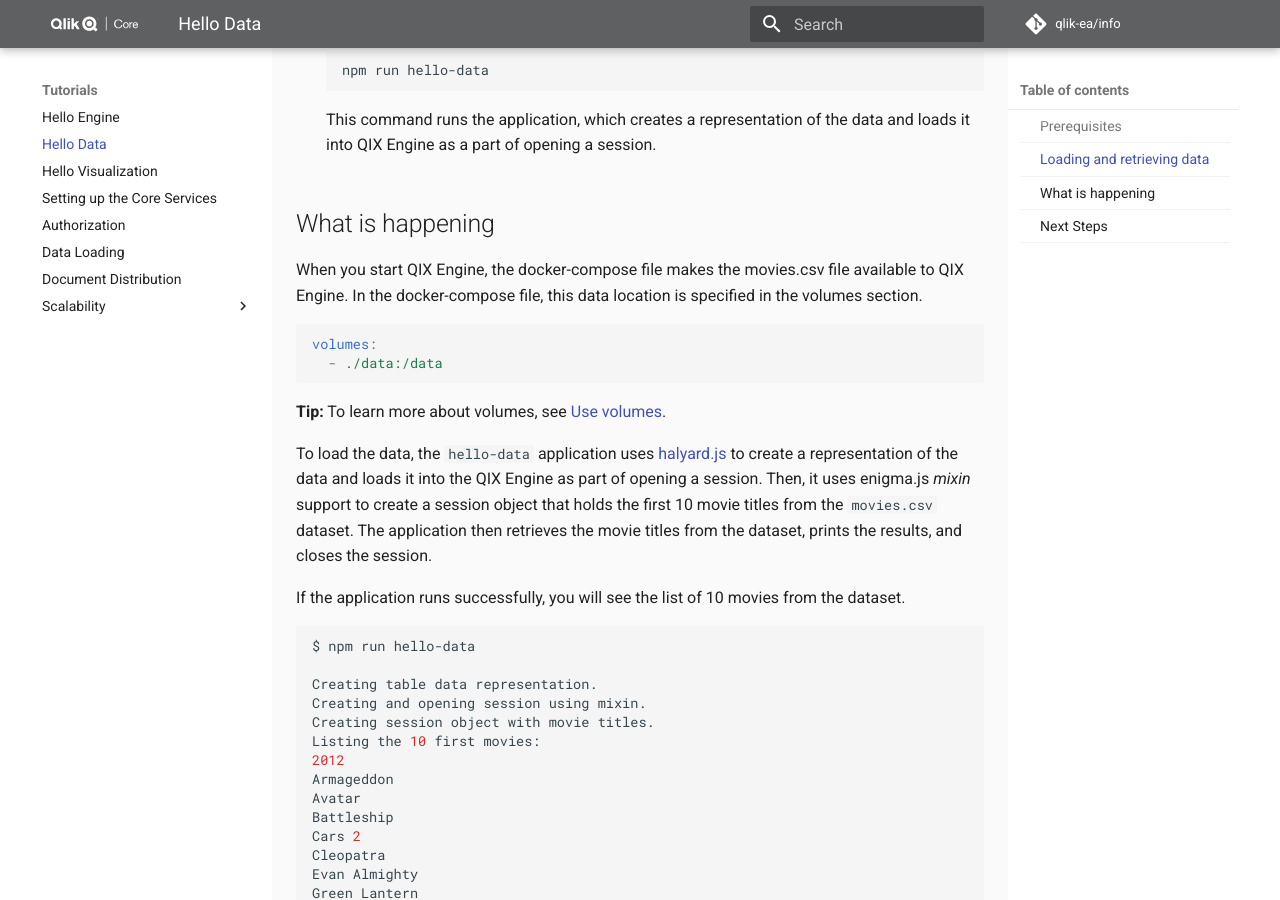
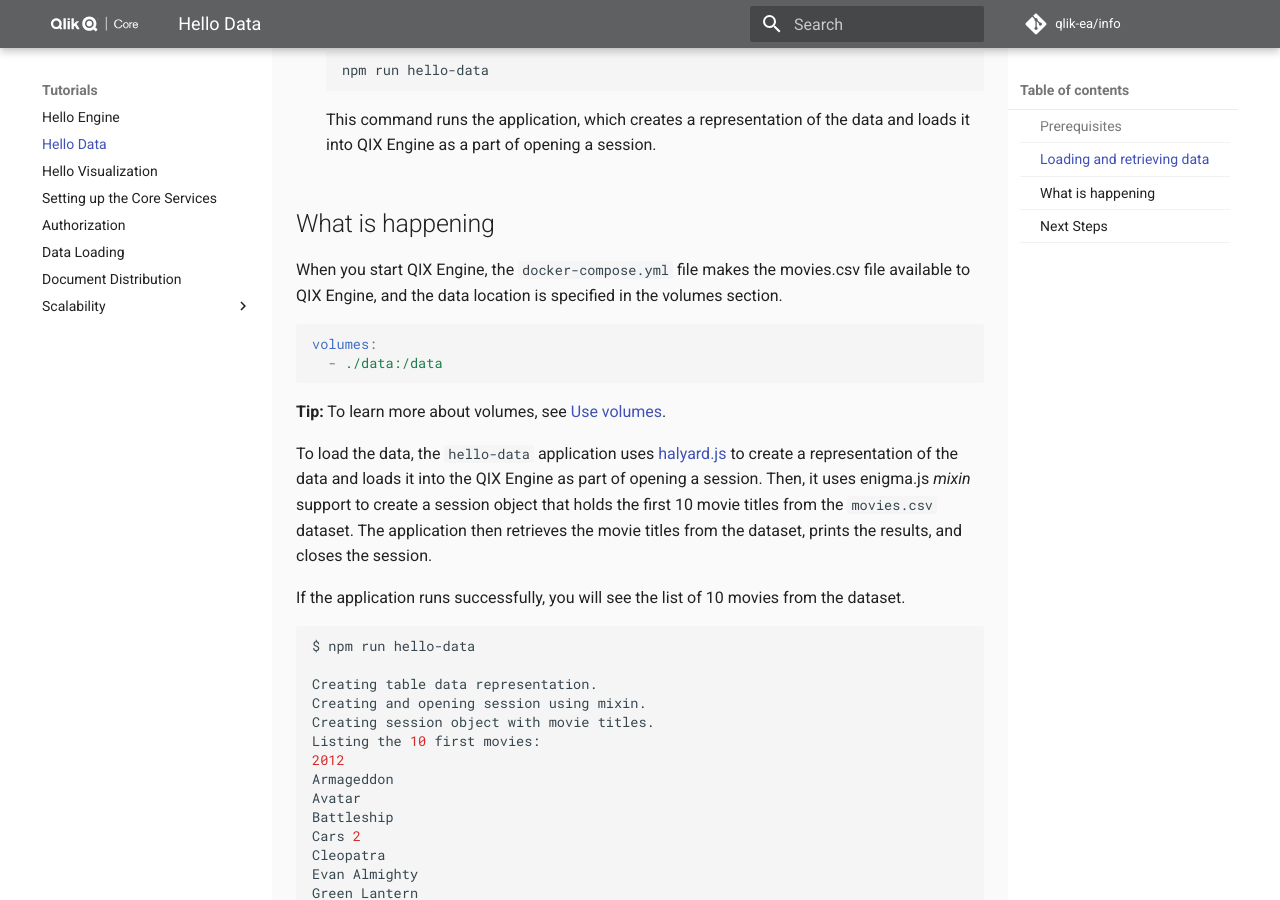
Before and after one commit to qlik-oss/core-website, an MkDocs documentation site: the page built from docs/tutorials/hello-data.md, in a window 1280 px wide and 900 px high, scrolled down 994 px. Built offline with MkDocs 1.6.1 and Material for MkDocs 9.7.7, drawn with Linux system fonts in a browser that asks for light colours; comment, search, counter and statistics services are not loaded; old or Windows-style settings are respelled for this version of MkDocs.

Commit message:
Fix docker compose to docker-compose.yml

````diff
--- a/docs/tutorials/hello-data.md
+++ b/docs/tutorials/hello-data.md
@@ -52,8 +52,8 @@
 
 ## What is happening
 
-When you start QIX Engine, the docker-compose file makes the movies.csv file
-available to QIX Engine. In the docker-compose file, this data location is specified in the volumes section.
+When you start QIX Engine, the `docker-compose.yml` file makes the movies.csv file
+available to QIX Engine, and the data location is specified in the volumes section.
 
 ```yml
 volumes:
````
Also changed, not shown: docs/tutorials/authorization.md (+1 -1 lines), docs/tutorials/core.md (+1 -1 lines), docs/tutorials/hello-engine.md (+1 -1 lines).
